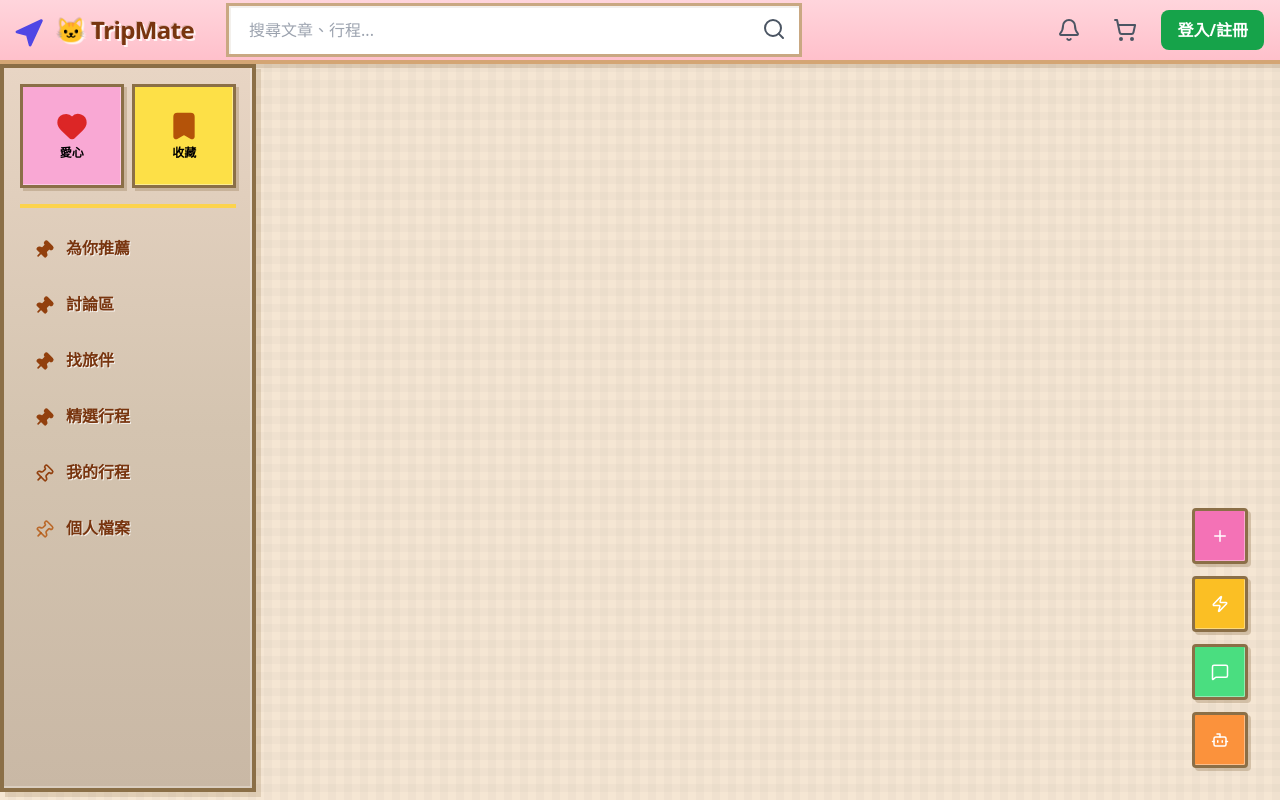
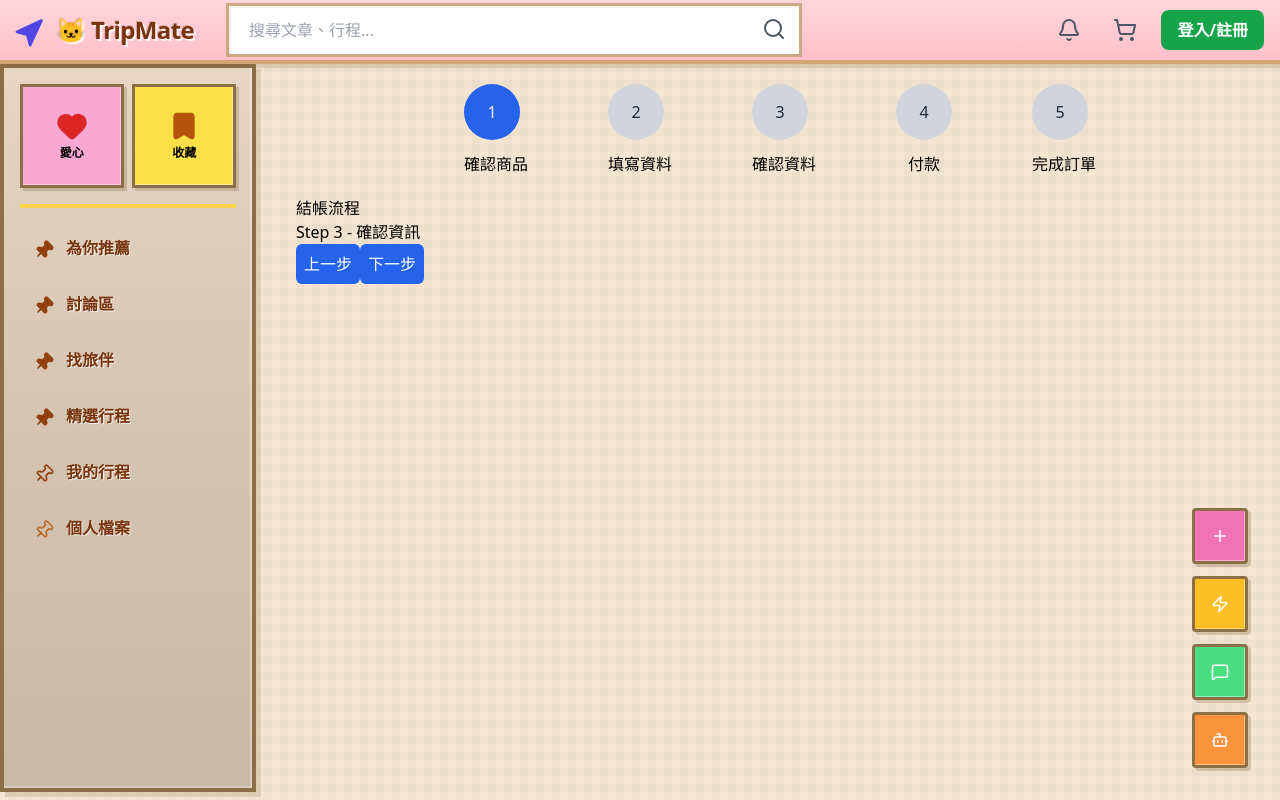
Before and after one commit to HannahKo99/travel-you-Project, a Vue app: page /checkout/step3 in a window 1280 px wide. Built offline with nearby package versions, Linux system fonts and the light colour scheme.

Commit message:
簡單連結頁面

```diff
--- /dev/null
+++ b/src/components/checkout/CheckoutProgress.vue
@@ -0,0 +1,28 @@
+<script setup>
+//定義「現在第幾步」
+//props = 父層丟資料進來
+const props = defineProps({
+  currentStep: {
+    type: Number,
+    required: true,
+  },
+})
+
+const steps = ['確認商品', '填寫資料', '確認資料', '付款', '完成訂單']
+</script>
+
+<template>
+  <section class="flex justify-center m-5">
+    <ul class="flex gap-20">
+      <li v-for="(step, index) in steps" :key="step">
+        <p
+          class="rounded-full w-14 h-14 text-center content-center"
+          :class="index + 1 <= currentStep ? 'bg-blue-600 text-white' : 'bg-gray-300 text-gray-800'"
+        >
+          {{ index + 1 }}
+        </p>
+        <p class="text-center mt-3">{{ step }}</p>
+      </li>
+    </ul>
+  </section>
+</template>
--- /dev/null
+++ b/src/components/checkout/Step1Confirm.vue
@@ -0,0 +1,21 @@
+<script setup>
+import { useRouter } from 'vue-router'
+const router = useRouter()
+
+function nextStep() {
+  router.push('/checkout/step2')
+  //if () {} else {}
+}
+</script>
+
+<template>
+  <div>
+    <h1>Step 1 - 確認商品</h1>
+  </div>
+  <button
+    class="p-2 text-center bg-blue-600 text-white rounded-md hover:bg-blue-700 disabled:bg-gray-600"
+    @click="nextStep"
+  >
+    下一步
+  </button>
+</template>
--- /dev/null
+++ b/src/components/checkout/Step2Form.vue
@@ -0,0 +1,31 @@
+<script setup>
+import { useRouter } from 'vue-router'
+const router = useRouter()
+
+function nextStep() {
+  router.push('/checkout/step3')
+  //if () {} else {}
+}
+function backStep() {
+  router.push('/checkout/step1')
+  //if () {} else {}
+}
+</script>
+
+<template>
+  <div>
+    <h1>Step 2 - 表單</h1>
+  </div>
+  <button
+    class="p-2 text-center bg-blue-600 text-white rounded-md hover:bg-blue-700 disabled:bg-gray-600"
+    @click="backStep"
+  >
+    上一步
+  </button>
+  <button
+    class="p-2 text-center bg-blue-600 text-white rounded-md hover:bg-blue-700 disabled:bg-gray-600"
+    @click="nextStep"
+  >
+    下一步
+  </button>
+</template>
--- /dev/null
+++ b/src/components/checkout/Step3Review.vue
@@ -0,0 +1,31 @@
+<script setup>
+import { useRouter } from 'vue-router'
+const router = useRouter()
+
+function nextStep() {
+  router.push('/checkout/step4')
+  //if () {} else {}
+}
+function backStep() {
+  router.push('/checkout/step2')
+  //if () {} else {}
+}
+</script>
+
+<template>
+  <div>
+    <h1>Step 3 - 確認資訊</h1>
+  </div>
+  <button
+    class="p-2 text-center bg-blue-600 text-white rounded-md hover:bg-blue-700 disabled:bg-gray-600"
+    @click="backStep"
+  >
+    上一步
+  </button>
+  <button
+    class="p-2 text-center bg-blue-600 text-white rounded-md hover:bg-blue-700 disabled:bg-gray-600"
+    @click="nextStep"
+  >
+    下一步
+  </button>
+</template>
--- /dev/null
+++ b/src/components/checkout/Step4Payment.vue
@@ -0,0 +1,31 @@
+<script setup>
+import { useRouter } from 'vue-router'
+const router = useRouter()
+
+function nextStep() {
+  router.push('/checkout/step5')
+  //if () {} else {}
+}
+function backStep() {
+  router.push('/checkout/step3')
+  //if () {} else {}
+}
+</script>
+
+<template>
+  <div>
+    <h1>Step 4 - 付款</h1>
+  </div>
+  <button
+    class="p-2 text-center bg-blue-600 text-white rounded-md hover:bg-blue-700 disabled:bg-gray-600"
+    @click="backStep"
+  >
+    上一步
+  </button>
+  <button
+    class="p-2 text-center bg-blue-600 text-white rounded-md hover:bg-blue-700 disabled:bg-gray-600"
+    @click="nextStep"
+  >
+    下一步
+  </button>
+</template>
--- /dev/null
+++ b/src/components/checkout/Step5Done.vue
@@ -0,0 +1,15 @@
+<script setup>
+//import { RouterLink, useRouter } from 'vue-router'
+//const router = useRouter()
+</script>
+
+<template>
+  <div>
+    <h1>Step 5 - 完成訂單</h1>
+  </div>
+  <router-link
+    to="/"
+    class="p-2 text-center bg-blue-600 text-white rounded-md hover:bg-blue-700 disabled:bg-gray-600"
+    >回首頁</router-link
+  >
+</template>
--- a/src/layouts/components/AppHeader.vue
+++ b/src/layouts/components/AppHeader.vue
@@ -45,6 +45,8 @@ const handleLogout = () => {
     router.push('/') //登出後跳轉回首頁
   }
 }
+
+
 </script>
 
 <template>
--- a/src/router/index.js
+++ b/src/router/index.js
@@ -10,7 +10,15 @@ import FeaturedItineraryPage from '@/views/FeaturedItineraryPage.vue'
 import LoginPage from '@/views/LoginPage.vue'
 import MyItineraryPage from '@/views/MyItineraryPage.vue'
 import ProfilePage from '@/views/ProfilePage.vue'
-import ShoppingCart from '@/views/ShoppingCart.vue'
+//購物車
+import ShoppingCart from '@/views/ShoppingCartPage.vue'
+//結帳
+import CheckoutLayout from '@/views/CheckoutLayout.vue'
+import Step1Confirm from '@/components/checkout/Step1Confirm.vue'
+import Step2Form from '@/components/checkout/Step2Form.vue'
+import Step3Review from '@/components/checkout/Step3Review.vue'
+import Step4Payment from '@/components/checkout/Step4Payment.vue'
+import Step5Done from '@/components/checkout/Step5Done.vue'
 
 const router = createRouter({
   history: createWebHistory(import.meta.env.BASE_URL),
@@ -58,8 +66,40 @@ const router = createRouter({
     // 雖然你可能還沒創建所有頁面，但先註冊路由可以避免 Sidebar 報錯。
     {
       path: '/cart',
-      name: 'Cart',
+      name: 'cart',
       component: ShoppingCart,
+    },
+    {
+      path: '/checkout',
+      name: 'checkout',
+      component: CheckoutLayout,
+      children: [
+        {
+          path: 'step1',
+          name: 'CheckoutStep1',
+          component: Step1Confirm,
+        },
+        {
+          path: 'step2',
+          name: 'CheckoutStep2',
+          component: Step2Form,
+        },
+        {
+          path: 'step3',
+          name: 'CheckoutStep3',
+          component: Step3Review,
+        },
+        {
+          path: 'step4',
+          name: 'CheckoutStep4',
+          component: Step4Payment,
+        },
+        {
+          path: 'step5',
+          name: 'CheckoutStep5',
+          component: Step5Done,
+        },
+      ],
     },
   ],
 })
--- /dev/null
+++ b/src/views/CheckoutLayout.vue
@@ -0,0 +1,10 @@
+<script setup>
+import CheckoutProgress from '../components/checkout/CheckoutProgress.vue'
+</script>
+<template>
+  <CheckoutProgress :current-step="1" />
+  <div>
+    <h1>結帳流程</h1>
+  </div>
+  <router-view />
+</template>
--- a/src/views/ShoppingCart.vue
+++ b/src/views/ShoppingCartPage.vue
@@ -1,5 +1,8 @@
 <script setup>
 import { ref, computed } from 'vue'
+import { useRouter } from 'vue-router'
+
+const router = useRouter()
 
 const tourGroups = ref([
   {
@@ -68,10 +71,7 @@ function removeTour(id) {
 function goToCheckout() {
   if (selectedTour.value) {
     // *** 這是使用 Vue Router 跳轉到 /checkout 頁面的標準寫法 ***
-    // router.push('/checkout');
-
-    // 由於我們沒有 router 實例，這裡先用 alert 模擬成功跳轉
-    alert(`成功選中行程：${selectedTour.value.title}。準備跳轉到結帳頁面！`)
+    router.push('/checkout/step1')
   } else {
     // 沒有選中項目
     alert('請先選擇一個要結帳的行程！')
@@ -86,13 +86,13 @@ function goToCheckout() {
       <div v-show="!isCartEmpty" class="p-5 rounded-md">
         <ul class="grid gap-5 min-w-130">
           <li
-            v-for="(tour, index) in tourGroups"
+            v-for="tour in tourGroups"
             :key="tour.id"
             class="p-5 border border-gray-200 rounded-xl bg-white"
           >
             <div class="flex justify-between gap-10">
               <div class="flex gap-5">
-                <input type="radio" name="tour" :value="tour.id" v-model="selectedTourId" />
+                <input v-model="selectedTourId" type="radio" name="tour" :value="tour.id" />
                 <img
                   v-if="tour.image"
                   :src="tour.image"
@@ -114,8 +114,8 @@ function goToCheckout() {
                 <p class="text-right">NT.{{ tour.price }}</p>
                 <div class="flex gap-1 text-sm">
                   <button
+                    class="h-5 w-5 leading-4 border border-gray-200 rounded-md cursor-pointer"
                     @click="decreasePersons(tour)"
-                    class="h-5 w-5 leading-4 border border-gray-200 rounded-md cursor-pointer"
                   >
                     -
                   </button>
@@ -123,13 +123,13 @@ function goToCheckout() {
                     {{ tour.persons }}
                   </p>
                   <button
+                    class="h-5 w-5 leading-4 border border-gray-200 rounded-md cursor-pointer"
                     @click="increasePersons(tour)"
-                    class="h-5 w-5 leading-4 border border-gray-200 rounded-md cursor-pointer"
                   >
                     +
                   </button>
                 </div>
-                <button @click="removeTour(tour.id)" class="text-red-500 cursor-pointer">
+                <button class="text-red-500 cursor-pointer" @click="removeTour(tour.id)">
                   刪除
                 </button>
               </div>
@@ -142,11 +142,12 @@ function goToCheckout() {
           <h1 class="text-xl">購物車是空的</h1>
           <p class="text-gray-500">快去挑選心儀的行程吧！</p>
         </div>
-        <button
+        <router-link
+          to="/featured-itinerary"
           class="py-2 px-8 text-center bg-blue-600 text-white rounded-md hover:bg-blue-700 disabled:bg-gray-600"
         >
           前往精選行程
-        </button>
+        </router-link>
       </div>
       <div
         v-show="!isCartEmpty"
@@ -178,12 +179,16 @@ function goToCheckout() {
         <div class="flex flex-col gap-5">
           <button
             type="button"
+            class="p-2 text-center bg-blue-600 text-white rounded-md hover:bg-blue-700 disabled:bg-gray-600"
             @click="goToCheckout"
-            class="p-2 text-center bg-blue-600 text-white rounded-md hover:bg-blue-700 disabled:bg-gray-600"
           >
             前往結帳
           </button>
-          <a href="#" class="p-2 text-center border border-gray-300 rounded-md">繼續購物</a>
+          <router-link
+            to="/featured-itinerary"
+            class="p-2 text-center border border-gray-300 rounded-md"
+            >繼續購物</router-link
+          >
         </div>
       </div>
     </div>
```
Also changed, not shown: src/stores/checkout.js (added).
